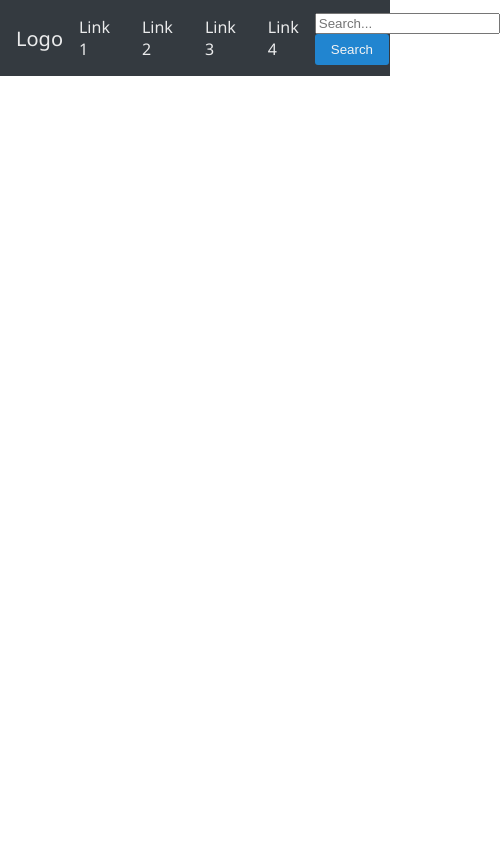
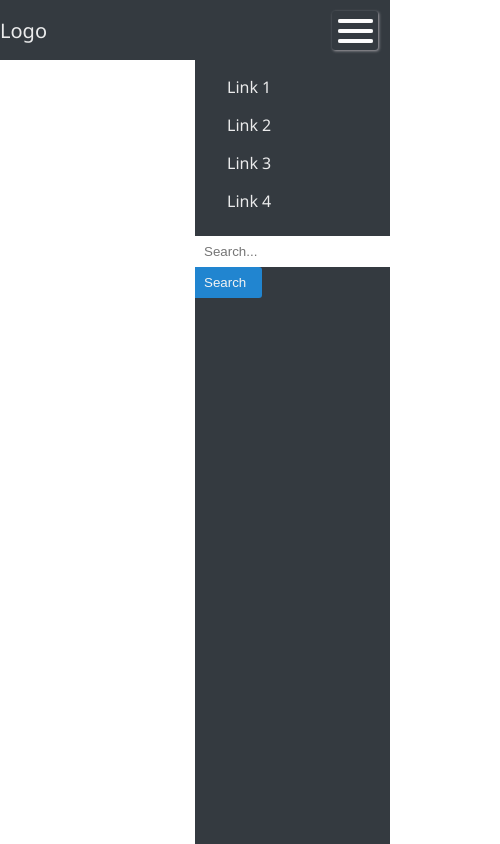
Before and after one commit to IlyaSafronov/the-variation-navbar, a plain HTML site: page index.html in a window 390 px wide. Shown: the whole page, 500 px wide, since content can reach past the window. Drawn offline with Linux system fonts and the light colour scheme.

Commit message:
burger  menu

```diff
--- a/index.html
+++ b/index.html
@@ -10,6 +10,9 @@
   <nav class="navbar">
     <div class="logo">
       <a href="#">Logo</a>
+    </div>
+    <div class="burger">
+      <span></span>
     </div>
     <div class="navbar-content">
       <ul class="navbar-list">
--- a/script.js
+++ b/script.js
@@ -0,0 +1,5 @@
+'use strict';
+const burger = document.querySelector('.burger');
+burger.addEventListener('click', () => {
+  burger.classList.toggle('active');
+})
--- a/style.css
+++ b/style.css
@@ -28,6 +28,7 @@ body {
 }
 
 .logo {
+  margin-right: 1rem;
 
 }
 
@@ -68,6 +69,7 @@ body {
   border-radius: 3px;
   border: none;
   outline: none;
+  cursor: pointer;
 }
 
 .btn-search {
@@ -78,3 +80,95 @@ body {
 .btn-search:hover {
   background-color: var(--btn-search-hover);
 }
+
+
+/* ! Navbar right */
+.search-input {
+  padding: 0.5rem 1rem;
+  border: none;
+  border-radius: 3px;
+}
+
+/* ! burger menu */
+.navbar .burger {
+  position: absolute;
+  right: 12px;
+  cursor: pointer;
+  padding: 18px 40px 21px 6px;
+  box-shadow: 1px 1px 3px #a2a0a5;
+  border-radius: 3px;
+  transition: box-shadow 0.3s ease-in-out;
+}
+
+.navbar .burger span,
+.navbar .burger span::before,
+.navbar .burger span::after {
+  content: '';
+  border-radius: 1rem;
+  height: 4px;
+  width: 35px;
+  background-color: var(--black);
+  position: absolute;
+  display: block;
+  transition: all 300ms ease-in-out;
+  box-shadow: inset 0 0 3px #f3f3f3;
+}
+
+.navbar .burger span::before {
+  top: -10px;
+}
+
+.navbar .burger span::after {
+  bottom: -10px;
+}
+
+.navbar .burger.active {
+  box-shadow: none;
+}
+
+.navbar .burger.active span {
+  background-color: transparent;
+  box-shadow: none;
+}
+
+.navbar .burger.active span::before,
+.navbar .burger.active span::after {
+  top: 0;
+  width: 30px;
+}
+
+.navbar .burger.active span::before {
+  transform: rotate(45deg);
+}
+
+.navbar .burger.active span::after {
+  transform: rotate(-45deg);
+}
+
+/* ! responsive design */
+@media screen and (max-width: 992px) {
+  .navbar {
+    padding: 0;
+    height: var(--nav-height);
+  }
+  .navbar-content {
+    /* display: none; */
+    flex-direction: column;
+    justify-content: flex-start;
+    position: absolute;
+    background-color: var(--nav-background);
+    top: var(--nav-height);
+    right: 0;
+    width: 50vw;
+    min-height: calc(100vh - var(--nav-height));
+    overflow: hidden;
+  }
+  .navbar-list {
+    flex-direction: column;
+    width: 100%;
+    padding: 0.5rem 1rem;
+  }
+  .navbar-right {
+    padding: 0.5rem 1rem;
+  }
+}
```
